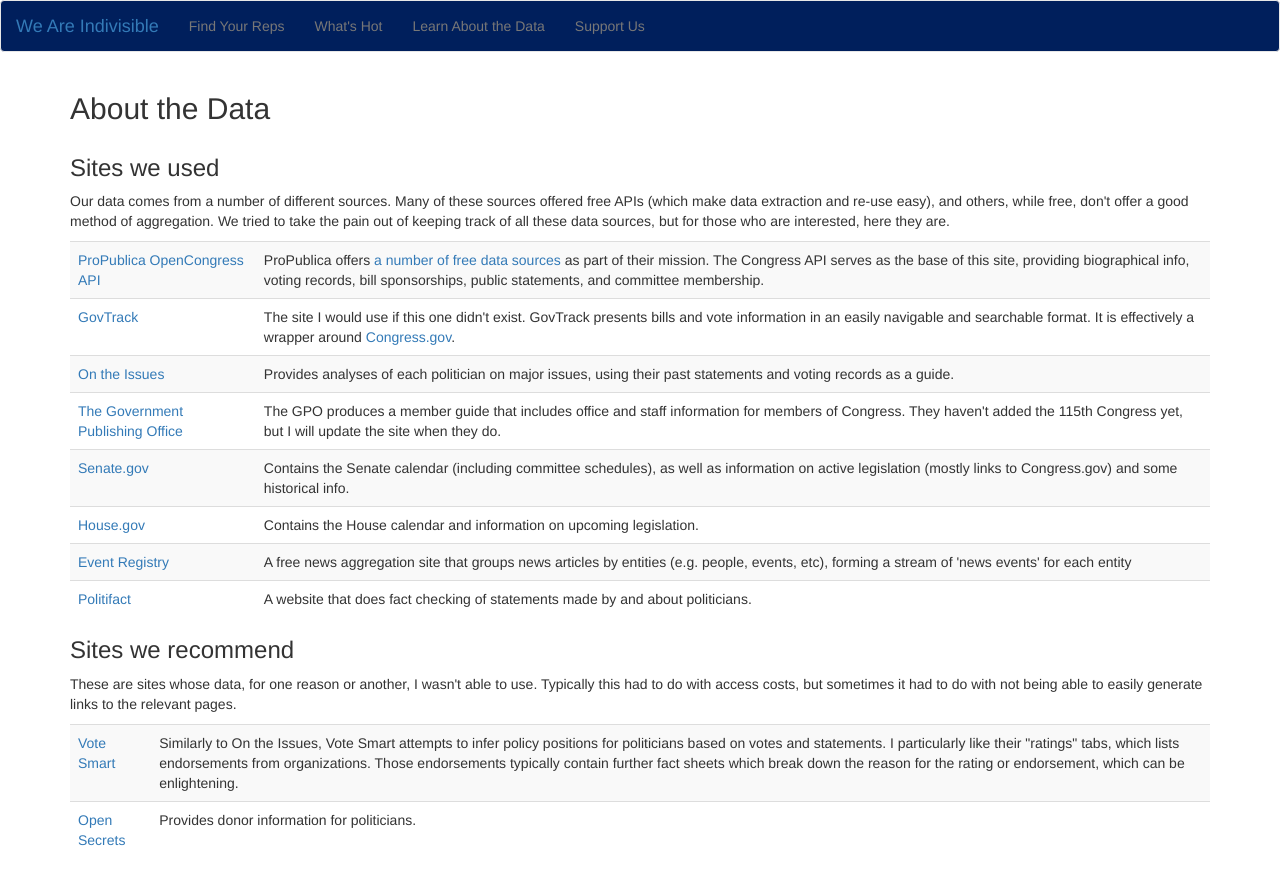
After one commit to danieltahara/indivisible, a Flask app: page /data in a window 1280 px wide. The commit adds this page. Run offline with Flask 2, Linux system fonts and the light colour scheme; parts of the project's set-up code (start-up, migrations or seed data) failed here and were passed over; some libraries are stand-ins or nearby versions.

Commit message:
About the data

```diff
--- a/indivisible/indivisible.py
+++ b/indivisible/indivisible.py
@@ -46,6 +46,11 @@
     return render_template("whatshot.html", hot_bills=bills)
 
 
+@app.route('/data')
+def get_data():
+    return render_template("data.html")
+
+
 @app.route('/members')
 def get_members():
     return render_template("members.html", cg=cg, all_states=us.states.STATES)
@@ -59,13 +64,6 @@
     district = request.args.get('district', None)
     members = cg.search_members(name=name, chamber=chamber, state=state, district=district)
     return render_template('members_search.html', members=members)
-
-
-@app.route('/members/<id>')
-def get_member(id):
-    cp = Congressperson.get_or_create(id)
-    return render_template('member.html', member=cp)
-
 
 @app.route('/members/token', methods=['GET'])
 def get_token():
@@ -107,6 +105,38 @@
 
     return str(response)
 
+
+@app.route('/members/<id>')
+def get_member(id):
+    cp = Congressperson.get_or_create(id)
+    return render_template('member.html', member=cp)
+
+
+@app.route('/members/<id>/politifact')
+def get_politifact(last_name, first_name):
+    cp = Congressperson.get_or_create(id)
+    if cp is None:
+        response = jsonify({"error": "Missing capability"})
+        response.status_code = 500
+        return response
+    url = "http://www.politifact.com/personalities/{first_name}-{last_name}/" \
+        "statements".format(last_name=cp.get_last_name().lower(),
+                            first_name=cp.get_first_name().lower())
+    return redirect(url, 302)
+
+
+@app.route('/members/<id>/on_the_issues')
+def get_on_the_issues(id):
+    cp = Congressperson.get_or_create(id)
+    if cp is None:
+        response = jsonify({"error": "Missing capability"})
+        response.status_code = 500
+        return response
+    url = "http://www.ontheissues.org/{state}/{first_name}_{last_name}.htm" \
+        .format(state=cp.get_state(), last_name=cp.get_last_name(), first_name=cp.get_first_name())
+    return redirect(url, 302)
+
+
 @app.route('/votes/<congress>/<chamber>/<session>/<roll_call>')
 def get_votes(congress, chamber, session, roll_call):
     url = "https://projects.propublica.org/represent/votes/{congress}/" \
@@ -133,14 +163,6 @@
 def get_news(uri):
     url = "http://eventregistry.org/event/{uri}?displayLang=eng&tab=articles" \
         .format(uri=uri)
-    return redirect(url, 302)
-
-
-@app.route('/politifact/<first_name>/<last_name>')
-def get_politifact(last_name, first_name):
-    url = "http://www.politifact.com/personalities/{first_name}-{last_name}/" \
-        "statements".format(last_name=last_name.lower(),
-                            first_name=first_name.lower())
     return redirect(url, 302)
 
 
--- a/indivisible/templates/base.html
+++ b/indivisible/templates/base.html
@@ -12,15 +12,15 @@
   <div class="container-fluid">
     <!-- Brand and toggle get grouped for better mobile display -->
     <div class="navbar-header navbar-brand">
-      We Are Indivisible
+      <a href="/">We Are Indivisible</a>
     </div>
 
     <!-- Collect the nav links, forms, and other content for toggling -->
     <div class="collapse navbar-collapse" id="bs-example-navbar-collapse-1">
       <ul class="nav navbar-nav">
-        <li><a href="/">Home</a></li>
+        <li><a href="/members">Find Your Reps</a></li>
         <li><a href="/whatshot">What's Hot</a></li>
-        <li><a href="/members">Find Your Reps</a></li>
+        <li><a href="/data">Learn About the Data</a></li>
         <li><a href="https://www.paypal.me/danieltahara">Support Us</a></li>
       </ul>
     </div>
--- /dev/null
+++ b/indivisible/templates/data.html
@@ -0,0 +1,86 @@
+{% extends "base.html" %}
+
+{% block content %}
+{{ super() }}
+<div class="container" id="data-sources">
+  <div class="row"><div class="col-md-12"><h2>About the Data</h2></div></div>
+  <table class="table table-striped">
+    <thead>
+      <h3>Sites we used</h3>
+      <p>Our data comes from a number of different sources. Many of these sources offered free APIs
+        (which make data extraction and re-use easy), and others, while free, don't offer a good
+        method of aggregation. We tried to take the pain out of keeping track of all these data
+        sources, but for those who are interested, here they are.
+      </p>
+    </thead>
+    <tbody>
+      <tr>
+        <td><a href="https://propublica.github.io/congress-api-docs/">ProPublica OpenCongress API</a></td>
+        <td>ProPublica offers <a href="https://www.propublica.org/datastore/apis">a number of free
+            data sources</a> as part of their mission. The Congress API serves as the base of this
+          site, providing biographical info, voting records, bill sponsorships, public statements,
+          and committee membership.</td>
+      </tr>
+        <td><a href="https://www.govtrack.us">GovTrack</a></td>
+        <td>The site I would use if this one didn't exist. GovTrack presents bills and vote
+          information in an easily navigable and searchable format. It is effectively a wrapper around
+          <a href="https://congress.gov">Congress.gov</a>.</td>
+      </tr>
+      <tr>
+        <td><a href="http://ontheissues.org">On the Issues</a></td>
+        <td>Provides analyses of each politician on major issues, using their past statements and
+          voting records as a guide.</td>
+      </tr>
+      <tr>
+        <td><a href="http://memberguide.gpo.gov/">The Government Publishing Office</a></td>
+        <td>The GPO produces a member guide that includes office and staff information for members
+          of Congress. They haven't added the 115th Congress yet, but I will update the site when
+          they do.
+        </td>
+      </tr>
+      <tr>
+        <td><a href="https://senate.gov">Senate.gov</a></td>
+        <td>Contains the Senate calendar (including committee schedules), as well as information on
+          active legislation (mostly links to Congress.gov) and some historical info.</td>
+      </tr>
+      <tr>
+        <td><a href="http://docs.house.gov/">House.gov</a></td>
+        <td>Contains the House calendar and information on upcoming legislation.</td>
+      </tr>
+      <tr>
+        <td><a href="https://eventregistry.org/">Event Registry</a></td>
+        <td>A free news aggregation site that groups news articles by entities (e.g. people, events,
+          etc), forming a stream of 'news events' for each entity</td>
+      </tr>
+      <tr>
+        <td><a href="http://politifact.com">Politifact</a></td>
+        <td>A website that does fact checking of statements made by and about politicians.</td>
+      </tr>
+    </tbody>
+  </table>
+  <table class="table table-striped">
+    <thead>
+      <h3>Sites we recommend</h3>
+      <p>These are sites whose data, for one reason or another, I wasn't able to use. Typically this
+        had to do with access costs, but sometimes it had to do with not being able to easily
+        generate links to the relevant pages.</p>
+    </thead>
+    <tbody>
+      <tr>
+        <td><a href="https://www.votesmart.org/">Vote Smart</a></td>
+        <td>Similarly to On the Issues, Vote Smart attempts to infer policy positions for
+          politicians based on votes and statements. I particularly like their "ratings" tabs, which
+          lists endorsements from organizations. Those endorsements typically contain further fact
+          sheets which break down the reason for the rating or endorsement, which can be
+          enlightening.
+        </td>
+      </tr>
+      <tr>
+        <td><a href="https://www.opensecrets.org/">Open Secrets</a></td>
+        <td>Provides donor information for politicians.</td>
+        </td>
+      </tr>
+    </tbody>
+  </table>
+</div>
+{% endblock %}
--- a/indivisible/templates/macros.html
+++ b/indivisible/templates/macros.html
@@ -51,6 +51,12 @@
             code=c['code'])}}>{{c['name']|safe}}</a>
       </div></div>
       {%- endfor %}
+    </div>
+  </div>
+  <div class="row">
+    <div class="col-md-3">Voting Record</div>
+    <div class="col-md-9"><a href={{url_for('get_on_the_issues', id=member.id)}}>
+        See {{member.get_last_name()}} on the issues</a>
     </div>
   </div>
   <div class="row">
--- a/indivisible/templates/member.html
+++ b/indivisible/templates/member.html
@@ -68,9 +68,7 @@
           </table>
           <div class="row"><div class="col-md-12">
               <a class="btn btn-primary pull-right" role="button" style="color: gold;"
-                href={{url_for('get_politifact', last_name=member.get_last_name(),
-                first_name=member.get_first_name())}}>
-                More at Politifact</a>
+                href={{url_for('get_politifact', id=member.id)}}>More at Politifact</a>
             </div></div>
         </div>
 
--- a/indivisible/templates/members.html
+++ b/indivisible/templates/members.html
@@ -3,7 +3,7 @@
 {% block content %}
 {{ super() }}
 <div class="container" id="members">
-  <div class="row"><div class="col-md-12"><h4>Find your representatives:</h4></div></div>
+  <div class="row"><div class="col-md-12"><h2>Find Your Representatives:</h2></div></div>
   <div class="row">
     <div class="col-md-2"><input class="form-control search" placeholder="Search by Name" /></div>
     <div class="col-md-2">
--- a/indivisible/templates/whatshot.html
+++ b/indivisible/templates/whatshot.html
@@ -4,9 +4,10 @@
 {% block content %}
 {{ super() }}
 <div class="container" id="hot-bills">
-  <div class="row"><div class="col-md-12"><h4>Popular Bills:</h4></div></div>
+  <div class="row"><div class="col-md-12"><h2>What's Hot</h2></div></div>
   <table class="table table-striped">
     <thead>
+      <h3>Popular Bills</h3>
     </thead>
     <tbody>
       {% for bill in hot_bills %}
```
Also changed, not shown: indivisible/templates/main.html (+5 -4 lines).
